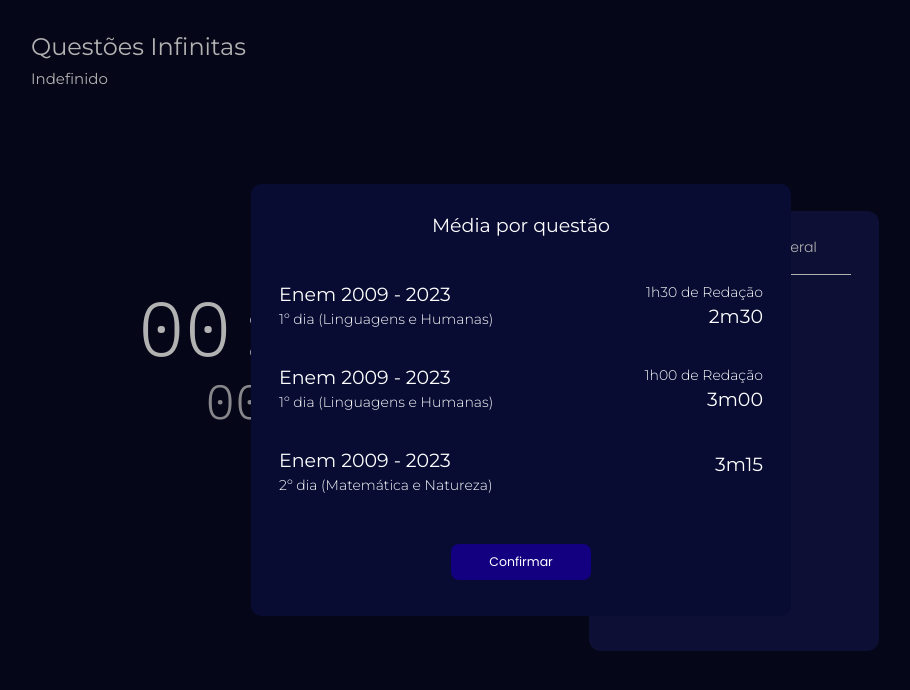
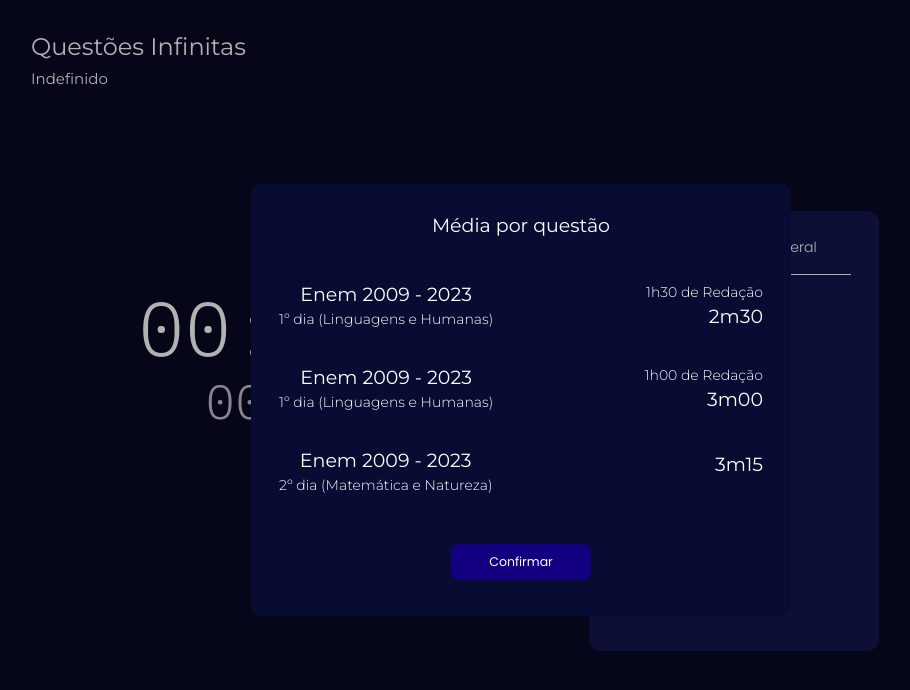
Before and after one commit to HenriqueSenaDev/enem-timer, a React (Vite) app: page /questions/infinity in a window 1280 px wide. Shown: the top 690 px of the page, without its empty margins (119-1029 px from the left). Built offline with nearby package versions, Linux system fonts and the light colour scheme.

Commit message:
QuestionTimeModal refactor

```diff
--- a/src/components/button/styles.css
+++ b/src/components/button/styles.css
@@ -6,7 +6,7 @@
   width: 50%;
 }
 
-button {
+.button-wrapper button {
   font-size: 11px;
   background-color: #13174B;
   padding: 7px 10px;
@@ -24,7 +24,7 @@
 }
 
 @media(min-width: 992px) {
-  button {
+  .button-wrapper button {
     font-size: 12.5px;
     padding: 9px 10px;
     max-width: 140px;
--- a/src/pages/questions/components/question-time-modal/components/time-option/index.tsx
+++ b/src/pages/questions/components/question-time-modal/components/time-option/index.tsx
@@ -1,3 +1,5 @@
+import { useContext } from 'react';
+import { TimerContext } from '../../../../../../contexts/timer';
 import './styles.css';
 
 interface IProps {
@@ -5,16 +7,10 @@
   description: string;
   extraNote: string;
   time: string;
-  index: number;
-  activeIndex: number | null;
-  setActiveIndex: (newActiveIndex: number) => void;
-  setQuestionSpecification: (newQuestionSpecification: string) => void;
 }
 
-function TimeOption({
-  title, description, extraNote, time, index, activeIndex,
-  setActiveIndex, setQuestionSpecification
-}: IProps) {
+function TimeOption({ title, description, extraNote, time, }: IProps) {
+  const { setTimeOptionInfo } = useContext(TimerContext);
 
   function assembleQuestionSpecification() {
     let questionSpecification = `${title} | ${description} - ${time}`;
@@ -24,16 +20,14 @@
   }
 
   function selectOption() {
-    setQuestionSpecification(assembleQuestionSpecification());
-    setActiveIndex(index);
+    setTimeOptionInfo({
+      timeSpecification: assembleQuestionSpecification(),
+      time
+    });
   }
 
   return (
-    <div
-      className='time-option'
-      onClick={selectOption}
-      style={index == activeIndex ? { backgroundColor: '#121a62' } : {}}
-    >
+    <button className='time-option'onClick={selectOption}>
       <div className='time-option-description'>
         <h1>{title}</h1>
 
@@ -45,7 +39,7 @@
 
         <h1>{time}</h1>
       </div>
-    </div>
+    </button>
   );
 }
 
--- a/src/pages/questions/components/question-time-modal/components/time-option/styles.css
+++ b/src/pages/questions/components/question-time-modal/components/time-option/styles.css
@@ -4,10 +4,16 @@
   justify-content: space-between;
   padding: 10px 28px;
   transition: all ease 0.15s;
+  background-color: #080C33;
+  color: #FFF;
+  outline: none;
+  border: none;
+  cursor: pointer;
+  font-family: 'Montserrat';
 }
 
-.time-option:hover,
-.active-option {
+.time-option:focus,
+.time-option:hover {
   background-color: #121a62;
 }
 
@@ -32,7 +38,6 @@
 }
 
 @media(min-width: 992px) {
-
   .time-option-description h1,
   .time-option-duration h1 {
     font-size: 16px;
--- a/src/pages/questions/components/question-time-modal/index.tsx
+++ b/src/pages/questions/components/question-time-modal/index.tsx
@@ -1,36 +1,25 @@
-import { useState } from 'react';
+import { useContext } from 'react';
+import { TimerContext } from '../../../../contexts/timer';
 import Button from '../../../../components/button';
 import TimeOption from './components/time-option';
 import './styles.css';
 
 interface IProps {
   setIsTimeModalOpen: (conditional: boolean) => void;
-  questionSpecification: string | null;
-  setQuestionSpecification: (newQuestionSpecification: string) => void;
 }
 
-function QuestionTimeModal({
-  setIsTimeModalOpen,
-  questionSpecification,
-  setQuestionSpecification,
-}: IProps) {
-  const [activeIndex, setActiveIndex] = useState<number | null>(null);
+function QuestionTimeModal({ setIsTimeModalOpen }: IProps) {
+  const { timeOptionInfo } = useContext(TimerContext);
 
   function closeModal() {
-    if (!questionSpecification)
+    if (!timeOptionInfo)
       return alert('Selecione ou insira uma duração por questão.');
 
     setIsTimeModalOpen(false);
   }
 
-  function checkOutClick(event: React.MouseEvent<HTMLDivElement, MouseEvent>) {
-    if (event.target === document.querySelector('.question-time-modal-wrapper')) {
-      closeModal();
-    }
-  }
-
   return (
-    <div className='question-time-modal-wrapper' onClick={checkOutClick}>
+    <div className='question-time-modal-wrapper'>
       <div className='question-time-modal'>
         <h1>Média por questão</h1>
 
@@ -40,10 +29,6 @@
             description='1º dia (Linguagens e Humanas)'
             extraNote='1h30 de Redação'
             time='2m30'
-            index={1}
-            activeIndex={activeIndex}
-            setActiveIndex={setActiveIndex}
-            setQuestionSpecification={setQuestionSpecification}
           />
 
           <TimeOption
@@ -51,10 +36,6 @@
             description='1º dia (Linguagens e Humanas)'
             extraNote='1h00 de Redação'
             time='3m00'
-            index={2}
-            activeIndex={activeIndex}
-            setActiveIndex={setActiveIndex}
-            setQuestionSpecification={setQuestionSpecification}
           />
 
           <TimeOption
@@ -62,10 +43,6 @@
             description='2º dia (Matemática e Natureza)'
             extraNote=''
             time='3m15'
-            index={3}
-            activeIndex={activeIndex}
-            setActiveIndex={setActiveIndex}
-            setQuestionSpecification={setQuestionSpecification}
           />
         </div>
 
```
